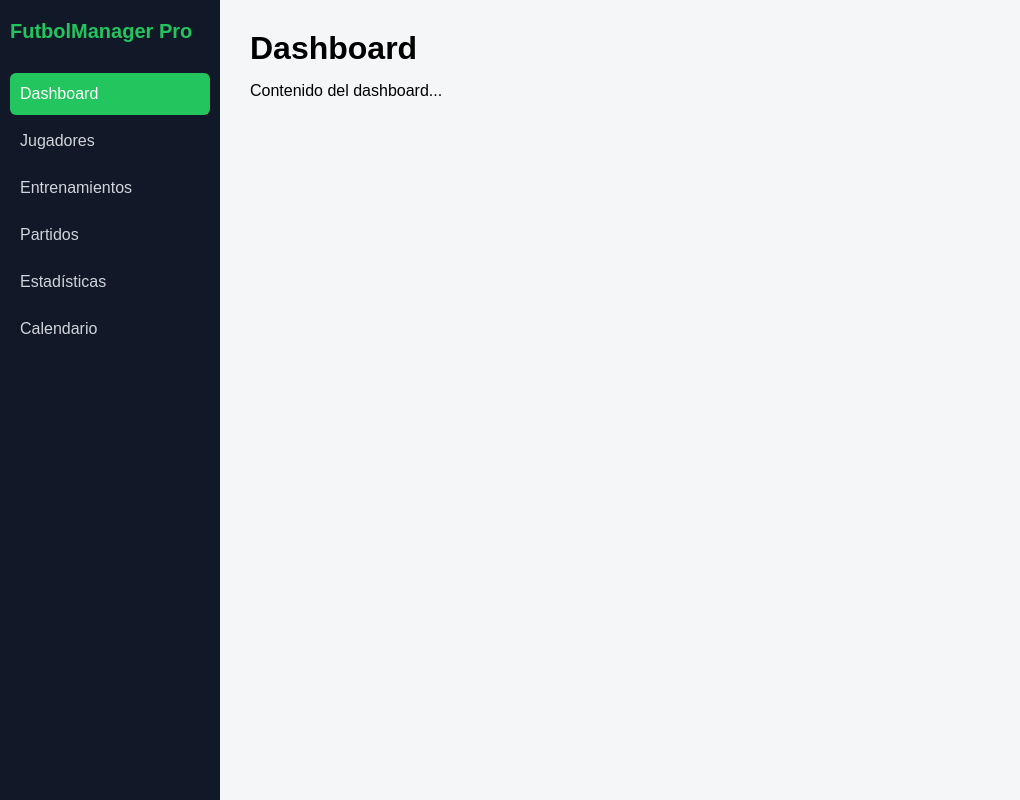
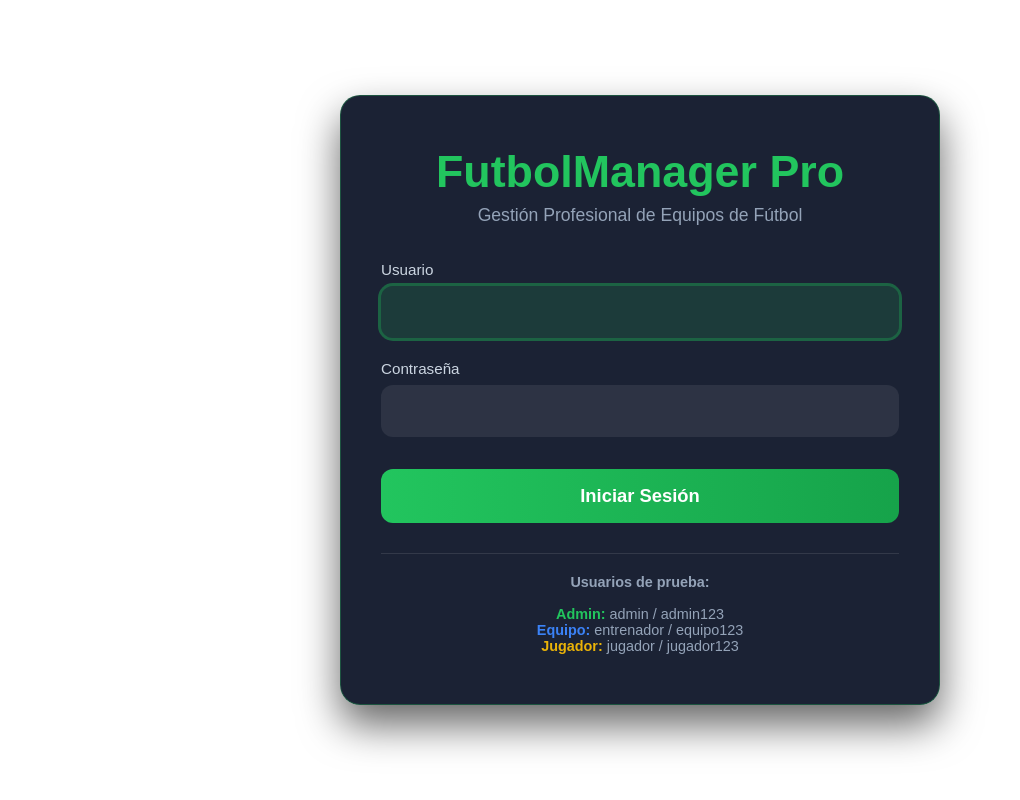
Before and after one commit to areyort4827/FutbolManagerPro, a PHP site: page / in a window 1280 px wide. Shown: the whole page, without its empty margins (0-1020 px from the left). Run offline with PHP 8.4, Linux system fonts and the light colour scheme; data comes from the database, SQL or seed files in the repository.

Commit message:
Pantalla de login sin conexion a Bd

```diff
--- /dev/null
+++ b/assets/css/style.css
@@ -0,0 +1,183 @@
+
+/*Pantalla Login*/
+* {
+    margin: 0;
+    padding: 0;
+    box-sizing: border-box;
+}
+
+body.login-body {
+    font-family: 'Segoe UI', Tahoma, Geneva, Verdana, sans-serif;
+    background: linear-gradient(135deg, #0f172a, #1e2937);
+    height: 100vh;
+    display: flex;
+    align-items: center;
+    justify-content: center;
+    color: #fff;
+}
+
+.login-container {
+    width: 100%;
+    max-width: 420px;
+    padding: 20px;
+}
+
+.login-card {
+    background: rgba(255, 255, 255, 0.08);
+    backdrop-filter: blur(10px);
+    border-radius: 16px;
+    padding: 40px 30px;
+    box-shadow: 0 10px 30px rgba(0, 0, 0, 0.5);
+    text-align: center;
+    border: 1px solid rgba(255,255,255,0.1);
+}
+
+.login-card h1 {
+    font-size: 2.8rem;
+    margin-bottom: 5px;
+}
+
+.pro {
+    color: #22c55e;
+}
+
+.subtitle {
+    color: #94a3b8;
+    margin-bottom: 30px;
+    font-size: 1.1rem;
+}
+
+.input-group {
+    margin-bottom: 20px;
+    text-align: left;
+}
+
+.input-group label {
+    display: block;
+    margin-bottom: 8px;
+    color: #cbd5e1;
+    font-size: 0.95rem;
+}
+
+.input-group input {
+    width: 100%;
+    padding: 14px 16px;
+    border: none;
+    border-radius: 8px;
+    background: rgba(255,255,255,0.1);
+    color: white;
+    font-size: 1rem;
+}
+
+.input-group input:focus {
+    outline: none;
+    background: rgba(255,255,255,0.15);
+    box-shadow: 0 0 0 3px rgba(34, 197, 94, 0.3);
+}
+
+.btn-login {
+    width: 100%;
+    padding: 14px;
+    background: #22c55e;
+    color: white;
+    border: none;
+    border-radius: 8px;
+    font-size: 1.1rem;
+    font-weight: bold;
+    cursor: pointer;
+    margin-top: 10px;
+    transition: all 0.3s;
+}
+
+.btn-login:hover {
+    background: #16a34a;
+    transform: translateY(-2px);
+}
+
+.error-message {
+    background: #ef4444;
+    color: white;
+    padding: 12px;
+    border-radius: 8px;
+    margin-bottom: 20px;
+    font-size: 0.95rem;
+}
+
+.demo-users {
+    margin-top: 30px;
+    padding-top: 20px;
+    border-top: 1px solid rgba(255,255,255,0.1);
+    font-size: 0.85rem;
+    color: #94a3b8;
+    text-align: left;
+}
+
+/**/
+*{
+    box-sizing:border-box;
+    margin:0;
+    padding:0;
+    font-family:Arial, Helvetica, sans-serif
+}
+
+body{
+    display:flex;
+    height:100vh;
+    background:#f4f6f8}
+
+
+.sidebar{
+width:220px;
+background:#111827;
+color:white;
+display:flex;
+flex-direction:column;
+padding:20px 10px;
+}
+
+.logo{
+font-size:20px;
+font-weight:bold;
+margin-bottom:30px;
+color:#22c55e;
+}
+
+.menu a{
+display:block;
+color:#d1d5db;
+text-decoration:none;
+padding:12px 10px;
+border-radius:6px;
+margin-bottom:5px;
+cursor:pointer;
+}
+
+.menu a:hover{
+background:#1f2937;
+}
+
+/*Menu activo de color verde*/
+.menu a.active{
+background:#22c55e;
+color:white;
+}
+
+/* Main content */
+.main{
+flex:1;
+padding:30px;
+}
+
+
+.page{
+display:none;
+}
+
+/*Página activa visible*/
+.page.active{
+display:block;
+}
+
+h1{
+margin-bottom:15px;
+}
--- a/conexion.php
+++ b/conexion.php
@@ -5,5 +5,4 @@ $conexion = new mysqli("localhost","root","","futbolmanagerpro");
 if($conexion->connect_error){
     die("Error de conexión");
 }
-
 ?>
--- /dev/null
+++ b/config/auth.php
@@ -0,0 +1,38 @@
+<?php
+
+$usuarios = [
+    // ADMIN
+    [
+        'username' => 'admin',
+        'password' => 'admin123',     // En producción hay que usar password_hash()
+        'role'     => 'admin',
+        'nombre'   => 'Administrador'
+    ],
+    // EQUIPO
+    [
+        'username' => 'entrenador',
+        'password' => 'equipo123',
+        'role'     => 'equipo',
+        'nombre'   => 'Pep Guardiola'
+    ],
+    // JUGADOR
+    [
+        'username' => 'jugador',
+        'password' => 'jugador123',
+        'role'     => 'jugador',
+        'nombre'   => 'Cristiano Ronaldo'
+    ]
+];
+
+// Función para verificar login
+function verificarLogin($username, $password) {
+    global $usuarios;
+
+    foreach ($usuarios as $user) {
+        if ($user['username'] === $username && $user['password'] === $password) {
+            return $user;
+        }
+    }
+    return false;
+}
+?>
--- a/index.php
+++ b/index.php
@@ -1,101 +1,168 @@
+<?php
+session_start();
+require_once 'config/auth.php';
+
+$error = '';
+
+if ($_SERVER['REQUEST_METHOD'] === 'POST') {
+    $username = trim($_POST['username'] ?? '');
+    $password = trim($_POST['password'] ?? '');
+
+    $usuario = verificarLogin($username, $password);
+
+    if ($usuario) {
+        $_SESSION['user'] = $usuario;
+        header("Location: dashboard2.php");
+        exit;
+    } else {
+        $error = "Usuario o contraseña incorrectos.";
+    }
+}
+?>
+
 <!DOCTYPE html>
 <html lang="es">
 <head>
-<meta charset="UTF-8">
-<meta name="viewport" content="width=device-width, initial-scale=1.0">
-<title>Futbol Manager</title>
-<link rel="stylesheet" href="style.css">
+    <meta charset="UTF-8">
+    <meta name="viewport" content="width=device-width, initial-scale=1.0">
+    <title>FutbolManager Pro - Login</title>
+    <link rel="stylesheet" href="assets/css/style.css">
+
+    <style>
+        body {
+            margin: 0;
+            padding: 0;
+            font-family: 'Segoe UI', Tahoma, Geneva, Verdana, sans-serif;
+            background: #ffffff;
+            height: 100vh;
+            display: flex;
+            align-items: center;
+            justify-content: center;
+            overflow: hidden;
+        }
+
+        .contenedor {
+            background: rgba(15, 23, 42, 0.95);
+            backdrop-filter: blur(12px);
+            border-radius: 20px;
+            padding: 50px 40px;
+            width: 100%;
+            max-width: 600px;
+            box-shadow: 0 20px 40px rgba(0, 0, 0, 0.6);
+            border: 1px solid rgba(34, 197, 94, 0.3);
+            text-align: center;
+            color: white;
+        }
+
+        .logo-login {
+            font-size: 2.8rem;
+            font-weight: bold;
+            margin-bottom: 8px;
+            color: #22c55e;
+        }
+
+        .subtitle {
+            color: #94a3b8;
+            margin-bottom: 35px;
+            font-size: 1.1rem;
+        }
+
+        .input {
+            margin-bottom: 22px;
+            text-align: left;
+        }
+
+        .input label {
+            display: block;
+            margin-bottom: 8px;
+            color: #cbd5e1;
+            font-size: 0.95rem;
+        }
+
+        .input input {
+            width: 100%;
+            padding: 16px 18px;
+            border: none;
+            border-radius: 12px;
+            background: rgba(255,255,255,0.08);
+            color: white;
+            font-size: 1.05rem;
+        }
+
+        .input input:focus {
+            outline: none;
+            background: rgba(34, 197, 94, 0.15);
+            box-shadow: 0 0 0 3px rgba(34, 197, 94, 0.4);
+        }
+
+        .btn-login {
+            width: 100%;
+            padding: 16px;
+            background: linear-gradient(90deg, #22c55e, #16a34a);
+            color: white;
+            border: none;
+            border-radius: 12px;
+            font-size: 1.15rem;
+            font-weight: bold;
+            cursor: pointer;
+            margin-top: 10px;
+            transition: all 0.3s ease;
+        }
+
+        .btn-login:hover {
+            transform: translateY(-3px);
+            box-shadow: 0 10px 20px rgba(34, 197, 94, 0.4);
+        }
+
+        .error-message {
+            background: #ff0808;
+            color: white;
+            padding: 14px;
+            border-radius: 10px;
+            margin-bottom: 20px;
+            font-size: 1rem;
+        }
+
+        .demo {
+            margin-top: 30px;
+            padding-top: 20px;
+            border-top: 1px solid rgba(255,255,255,0.1);
+            font-size: 0.9rem;
+            color: #94a3b8;
+        }
+    </style>
 </head>
 <body>
 
-<div class="sidebar">
-<div class="logo">FutbolManager Pro</div>
+<div class="contenedor">
+    <h1 class="logo-login">FutbolManager Pro</h1>
+    <p class="subtitle">Gestión Profesional de Equipos de Fútbol</p>
 
-<div class="menu">
-<a class="active" onclick="mostrarPagina('dashboard')">Dashboard</a>
-<a onclick="mostrarPagina('jugadores')">Jugadores</a>
-<a onclick="mostrarPagina('entrenamientos')">Entrenamientos</a>
-<a onclick="mostrarPagina('partidos')">Partidos</a>
-<a onclick="mostrarPagina('estadisticas')">Estadísticas</a>
-<a onclick="mostrarPagina('calendario')">Calendario</a>
+    <?php if ($error): ?>
+        <div class="error-message"><?= htmlspecialchars($error) ?></div>
+    <?php endif; ?>
+
+    <form method="POST" action="">
+        <div class="input">
+            <label>Usuario</label>
+            <input type="text" name="username" required autofocus>
+        </div>
+
+        <div class="input">
+            <label>Contraseña</label>
+            <input type="password" name="password" required>
+        </div>
+
+        <button type="submit" class="btn-login">Iniciar Sesión</button>
+    </form>
+
+    <div class="demo">
+        <strong>Usuarios de prueba:</strong><br><br>
+        <strong style="color:#22c55e;">Admin:</strong> admin / admin123<br>
+        <strong style="color:#3b82f6;">Equipo:</strong> entrenador / equipo123<br>
+        <strong style="color:#eab308;">Jugador:</strong> jugador / jugador123
+    </div>
 </div>
-</div>
-
-<div class="main">
-
-<div id="dashboard" class="page active">
-<h1>Dashboard</h1>
-<div class="card">Contenido del dashboard...</div>
-</div>
-
-<div id="jugadores" class="page">
-
-<h1>Jugadores</h1>
-
-<table border="1">
-
-<tr>
-<th>Nombre</th>
-<th>Edad</th>
-<th>Posición</th>
-<th>Equipo</th>
-<th>Categoria</th>
-</tr>
-
-<?php
-
-include "conexion.php";
-
-$sql = "SELECT
-            jugadores.nombre AS jugador,
-            jugadores.edad,
-            jugadores.posicion,
-            equipos.nombre AS equipo,
-            equipos.categoria
-        FROM jugadores
-        INNER JOIN equipos ON jugadores.equipo_id = equipos.id";
-
-
-$resultado = $conexion->query($sql);
-
-while($fila = $resultado->fetch_assoc()){
-    echo "<tr>";
-    echo "<td>".$fila["jugador"]."</td>";
-    echo "<td>".$fila["edad"]."</td>";
-    echo "<td>".$fila["posicion"]."</td>";
-    echo "<td>".$fila["equipo"]."</td>";
-    echo "<td>".$fila["categoria"]."</td>";
-    echo "</tr>";
-}
-
-?>
-
-</table>
-
-</div>
-
-<div id="entrenamientos" class="page">
-<h1>Entrenamientos</h1>
-<div class="card">Gestión de entrenamientos...</div>
-</div>
-
-<div id="partidos" class="page">
-<h1>Partidos</h1>
-<div class="card">Información de partidos...</div>
-</div>
-
-<div id="estadisticas" class="page">
-<h1>Estadísticas</h1>
-<div class="card">Aquí irían las estadísticas...</div>
-</div>
-
-<div id="calendario" class="page">
-<h1>Calendario</h1>
-<div class="card">Calendario del equipo...</div>
-</div>
-
-</div>
-<script src="script.js"></script>
 
 </body>
 </html>
--- /dev/null
+++ b/logout.php
@@ -0,0 +1,6 @@
+<?php
+session_start();
+session_destroy();
+header("Location: index.php");
+exit;
+?>
--- a/script.js
+++ b/script.js
@@ -7,7 +7,7 @@ let links = document.querySelectorAll('.menu a');
 links.forEach(l=>l.classList.remove('active')); // Quita todos los links del menu de activos
 
 
-document.getElementById(id).classList.add('active'); //Le añade activo a la pagina seleccionada
+document.getElementById(id).classList.add('active'); // Le añade activo a la pagina seleccionada
 
 event.target.classList.add('active'); // El menu seleccionado pasa a activo
 }
```
Also changed, not shown: dashboard.php (added, +101 -0 lines), dashboard2.php (added, +147 -0 lines).
